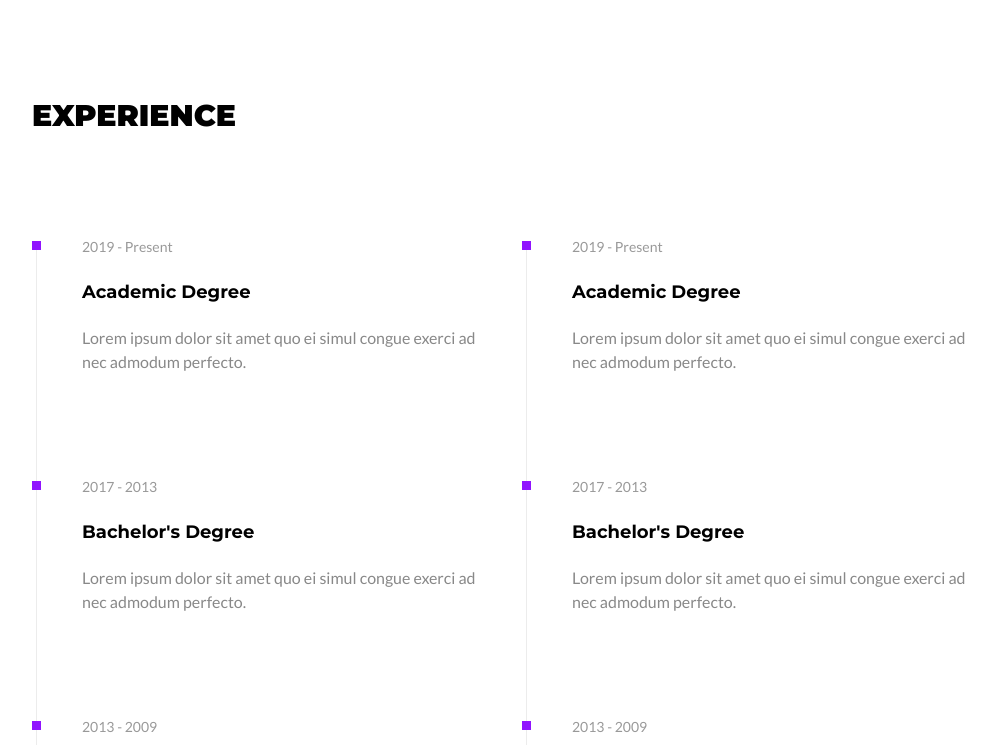
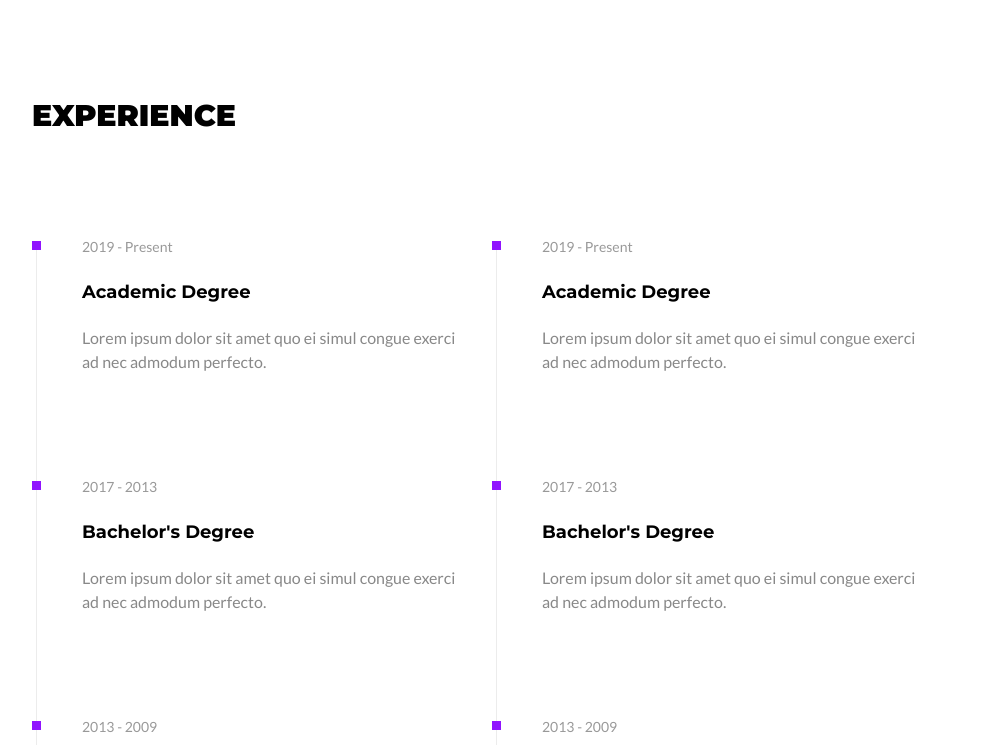
Before and after one commit to ngdinhan/cv-tail, a website built with Vite: page index.html in a window 1280 px wide. Shown: the part 2055-2800 px from the top of the page, without its empty margins (283-1279 px from the left). Built offline with nearby package versions, Linux system fonts and the light colour scheme; a script that the page names is missing.

Commit message:
fix experience and margin left of main

```diff
--- a/index.html
+++ b/index.html
@@ -166,7 +166,8 @@
     <!-- desktop header end -->
 
     <!-- main layout start -->
-    <main class="content main-layout ml-0 lg:ml-300">
+    <!--  note xl:ml-300 -->
+    <main class="content main-layout ml-0 lg:ml-240">
       <!-- Section Home Start -->
       <section
         id="home"
@@ -411,7 +412,7 @@
               Experience
             </h2>
             <div class="grid grid-cols-1 md:grid-cols-2 gap-x-30">
-              <div class="relative">
+              <div class="relative md:h-690 lg:h-620">
                 <div
                   class="relative pl-50 mb-100 w-full bg-inherit after:content-[''] after:absolute after:w-9 after:h-9 after:left-0 after:bg-regal-purple after:top-7 after:z-1"
                 >
@@ -471,7 +472,7 @@
                 ></span>
               </div>
 
-              <div class="relative">
+              <div class="relative md:h-690 lg:h-620">
                 <div
                   class="relative pl-50 mb-100 w-full bg-inherit after:content-[''] after:absolute after:w-9 after:h-9 after:left-0 after:bg-regal-purple after:top-7 after:z-1"
                 >
--- a/src/input.css
+++ b/src/input.css
@@ -295,5 +295,10 @@
             max-width: 720px;
         }
     }
+    @media (min-width:1200px){
+        .nda-container{
+            max-width:920px;
+        }
+    }
     /* custom button end */
 }
--- a/tailwind.config.js
+++ b/tailwind.config.js
@@ -149,6 +149,8 @@ module.exports = {
         '40': '40px',
         '60': '60px',
         '80': '80px',
+        '620': '620px',
+        '690': '690px',
       },
       maxHeight:{
         '50': '50px',
```
Also changed, not shown: build/css/style.css.
